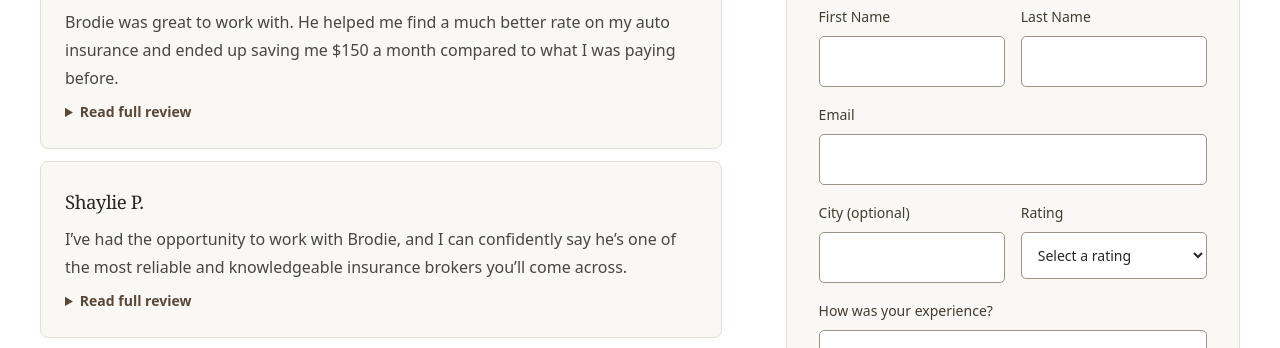
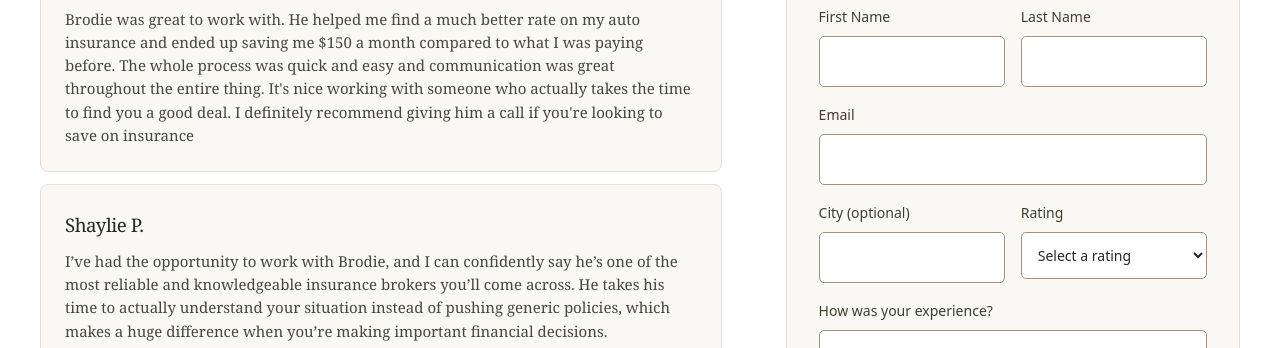
Before and after one commit to BrodieHawk/BrodieInsures, a plain HTML site: page testimonials.html in a window 1280 px wide. Shown: the part 537-885 px from the top of the page. Drawn offline with Linux system fonts and the light colour scheme.

Commit message:
Display full testimonials in compact serif type

```diff
--- a/style.css
+++ b/style.css
@@ -640,17 +640,8 @@ a:focus-visible, button:focus-visible {
 }
 
 #approved-reviews blockquote p {
-    margin-block: 6px 0;
-}
-
-.review-more {
-    padding: 8px 0 0;
-    border-bottom: 0;
-}
-
-.review-more summary {
-    color: var(--accent);
-    font-size: 0.875rem;
+    margin-block: 8px 0;
+    font: 0.9375rem/1.55 Georgia, "Times New Roman", serif;
 }
 
 .review-panel {
--- a/testimonials.html
+++ b/testimonials.html
@@ -40,24 +40,19 @@
                         <p class="eyebrow">5 out of 5 stars</p>
                         <blockquote>
                             <p>Brodie was great to work with. He helped me find a much better rate on my auto
-                                insurance and ended up saving me $150 a month compared to what I was paying before.</p>
-                            <details class="review-more">
-                                <summary>Read full review</summary>
-                                <p>The whole process was quick and easy and communication was great throughout the
+                                insurance and ended up saving me $150 a month compared to what I was paying before.
+                                The whole process was quick and easy and communication was great throughout the
                                 entire thing. It's nice working with someone who actually takes the time to find
                                 you a good deal. I definitely recommend giving him a call if you're looking to
                                 save on insurance</p>
-                            </details>
                         </blockquote>
                     </article>
                     <article class="panel coverage-article">
                         <h3>Shaylie P.</h3>
                         <blockquote>
                             <p>I’ve had the opportunity to work with Brodie, and I can confidently say he’s one
-                                of the most reliable and knowledgeable insurance brokers you’ll come across.</p>
-                            <details class="review-more">
-                                <summary>Read full review</summary>
-                                <p>He takes his time to actually understand your situation instead of pushing
+                                of the most reliable and knowledgeable insurance brokers you’ll come across.
+                                He takes his time to actually understand your situation instead of pushing
                                 generic policies, which makes a huge difference when you’re making important
                                 financial decisions.</p>
                             <p>What stands out most is his professionalism and attention to detail. He explains
@@ -65,7 +60,6 @@
                                 always looks for the best possible coverage at a fair rate.</p>
                             <p>If you’re looking for someone who’s trustworthy, responsive, and knows the
                                 insurance space inside and out, I’d highly recommend working with him.</p>
-                            </details>
                         </blockquote>
                     </article>
                 </div>
```
Lines whose indentation alone changed are shown as unchanged.
